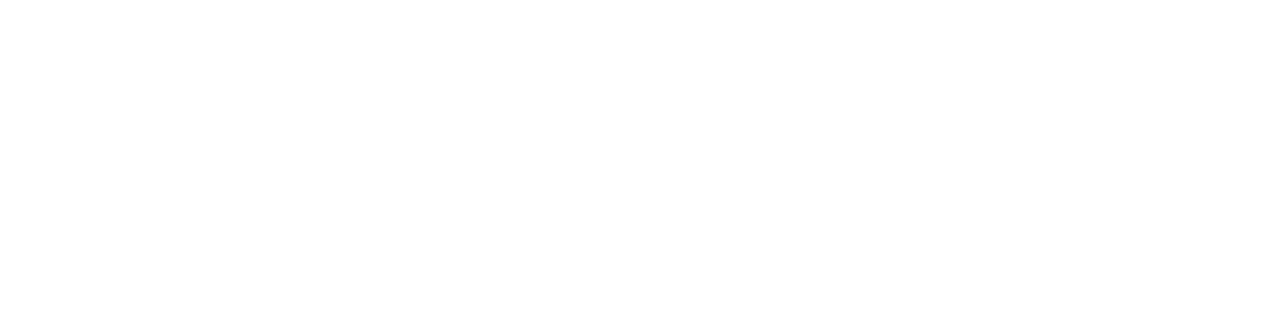
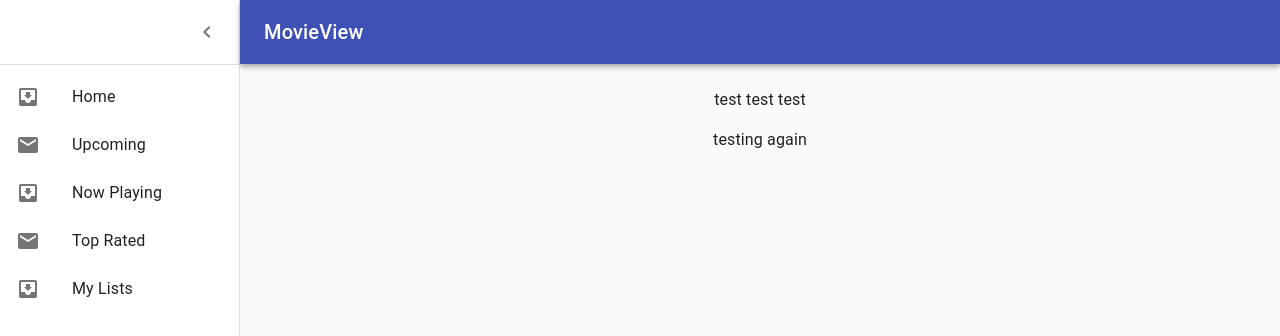
Before and after one commit to derek101225/blueBadgeClient, a React (Create React App) app: page / in a window 1280 px wide. Shown: the top 336 px of the page. Built offline with nearby package versions, Linux system fonts and the light colour scheme.

Commit message:
first sidebar commit

```diff
--- a/package.json
+++ b/package.json
@@ -3,6 +3,8 @@
   "version": "0.1.0",
   "private": true,
   "dependencies": {
+    "@material-ui/core": "^4.11.1",
+    "@material-ui/icons": "^4.9.1",
     "@testing-library/jest-dom": "^5.11.6",
     "@testing-library/react": "^11.2.2",
     "@testing-library/user-event": "^12.2.2",
--- a/src/App.js
+++ b/src/App.js
@@ -1,9 +1,10 @@
 import './App.css';
+import MiniDrawer from "./Components/Sidebar/Sidebar"
 
 function App() {
   return (
     <div className="App">
-
+      <MiniDrawer />
     </div>
   );
 }
--- /dev/null
+++ b/src/Components/Sidebar/Sidebar.jsx
@@ -0,0 +1,172 @@
+import React from 'react';
+import clsx from 'clsx';
+import { makeStyles, useTheme } from '@material-ui/core/styles';
+import Drawer from '@material-ui/core/Drawer';
+import AppBar from '@material-ui/core/AppBar';
+import Toolbar from '@material-ui/core/Toolbar';
+import List from '@material-ui/core/List';
+import CssBaseline from '@material-ui/core/CssBaseline';
+import Typography from '@material-ui/core/Typography';
+import Divider from '@material-ui/core/Divider';
+import IconButton from '@material-ui/core/IconButton';
+import MenuIcon from '@material-ui/icons/Menu';
+import ChevronLeftIcon from '@material-ui/icons/ChevronLeft';
+import ChevronRightIcon from '@material-ui/icons/ChevronRight';
+import ListItem from '@material-ui/core/ListItem';
+import ListItemIcon from '@material-ui/core/ListItemIcon';
+import ListItemText from '@material-ui/core/ListItemText';
+import InboxIcon from '@material-ui/icons/MoveToInbox';
+import MailIcon from '@material-ui/icons/Mail';
+
+const drawerWidth = 240;
+
+const useStyles = makeStyles((theme) => ({
+  root: {
+    display: 'flex',
+  },
+  appBar: {
+    zIndex: theme.zIndex.drawer + 1,
+    transition: theme.transitions.create(['width', 'margin'], {
+      easing: theme.transitions.easing.sharp,
+      duration: theme.transitions.duration.leavingScreen,
+    }),
+  },
+  appBarShift: {
+    marginLeft: drawerWidth,
+    width: `calc(100% - ${drawerWidth}px)`,
+    transition: theme.transitions.create(['width', 'margin'], {
+      easing: theme.transitions.easing.sharp,
+      duration: theme.transitions.duration.enteringScreen,
+    }),
+  },
+  menuButton: {
+    marginRight: 36,
+  },
+  hide: {
+    display: 'none',
+  },
+  drawer: {
+    width: drawerWidth,
+    flexShrink: 0,
+    whiteSpace: 'nowrap',
+  },
+  drawerOpen: {
+    width: drawerWidth,
+    transition: theme.transitions.create('width', {
+      easing: theme.transitions.easing.sharp,
+      duration: theme.transitions.duration.enteringScreen,
+    }),
+  },
+  drawerClose: {
+    transition: theme.transitions.create('width', {
+      easing: theme.transitions.easing.sharp,
+      duration: theme.transitions.duration.leavingScreen,
+    }),
+    overflowX: 'hidden',
+    width: theme.spacing(7) + 1,
+    [theme.breakpoints.up('sm')]: {
+      width: theme.spacing(9) + 1,
+    },
+  },
+  toolbar: {
+    display: 'flex',
+    alignItems: 'center',
+    justifyContent: 'flex-end',
+    padding: theme.spacing(0, 1),
+    // necessary for content to be below app bar
+    ...theme.mixins.toolbar,
+  },
+  content: {
+    flexGrow: 1,
+    padding: theme.spacing(3),
+  },
+}));
+
+export default function MiniDrawer() {
+  const classes = useStyles();
+  const theme = useTheme();
+  const [open, setOpen] = React.useState(true);
+
+  const handleDrawerOpen = () => {
+    setOpen(true);
+  };
+
+  const handleDrawerClose = () => {
+    setOpen(false);
+  };
+
+  return (
+    <div className={classes.root}>
+      <CssBaseline />
+      <AppBar
+        position="fixed"
+        className={clsx(classes.appBar, {
+          [classes.appBarShift]: open,
+        })}
+      >
+        <Toolbar>
+          <IconButton
+            color="inherit"
+            aria-label="open drawer"
+            onClick={handleDrawerOpen}
+            edge="start"
+            className={clsx(classes.menuButton, {
+              [classes.hide]: open,
+            })}
+          >
+            <MenuIcon />
+          </IconButton>
+          <Typography variant="h6" noWrap>
+            MovieView
+          </Typography>
+        </Toolbar>
+      </AppBar>
+      <Drawer
+        variant="permanent"
+        className={clsx(classes.drawer, {
+          [classes.drawerOpen]: open,
+          [classes.drawerClose]: !open,
+        })}
+        classes={{
+          paper: clsx({
+            [classes.drawerOpen]: open,
+            [classes.drawerClose]: !open,
+          }),
+        }}
+      >
+        <div className={classes.toolbar}>
+          <IconButton onClick={handleDrawerClose}>
+            {theme.direction === 'rtl' ? <ChevronRightIcon /> : <ChevronLeftIcon />}
+          </IconButton>
+        </div>
+        <Divider />
+        <List>
+          {['Home', 'Upcoming', 'Now Playing', 'Top Rated', 'My Lists'].map((text, index) => (
+            <ListItem button key={text}>
+              <ListItemIcon>{index % 2 === 0 ? <InboxIcon /> : <MailIcon />}</ListItemIcon>
+              <ListItemText primary={text} />
+            </ListItem>
+          ))}
+        </List>
+        {/* <Divider /> */}
+        {/* <List>
+          {['All mail', 'Trash', 'Spam'].map((text, index) => (
+            <ListItem button key={text}>
+              <ListItemIcon>{index % 2 === 0 ? <InboxIcon /> : <MailIcon />}</ListItemIcon>
+              <ListItemText primary={text} />
+            </ListItem>
+          ))}
+        </List> */}
+      </Drawer>
+      <main className={classes.content}>
+        <div className={classes.toolbar} />
+        <Typography paragraph>
+          test test test
+        </Typography>
+        <Typography paragraph>
+          testing again
+        </Typography>
+      </main>
+    </div>
+  );
+}
```
Also changed, not shown: 2 other files (tests, documents, lock files or other folders).
